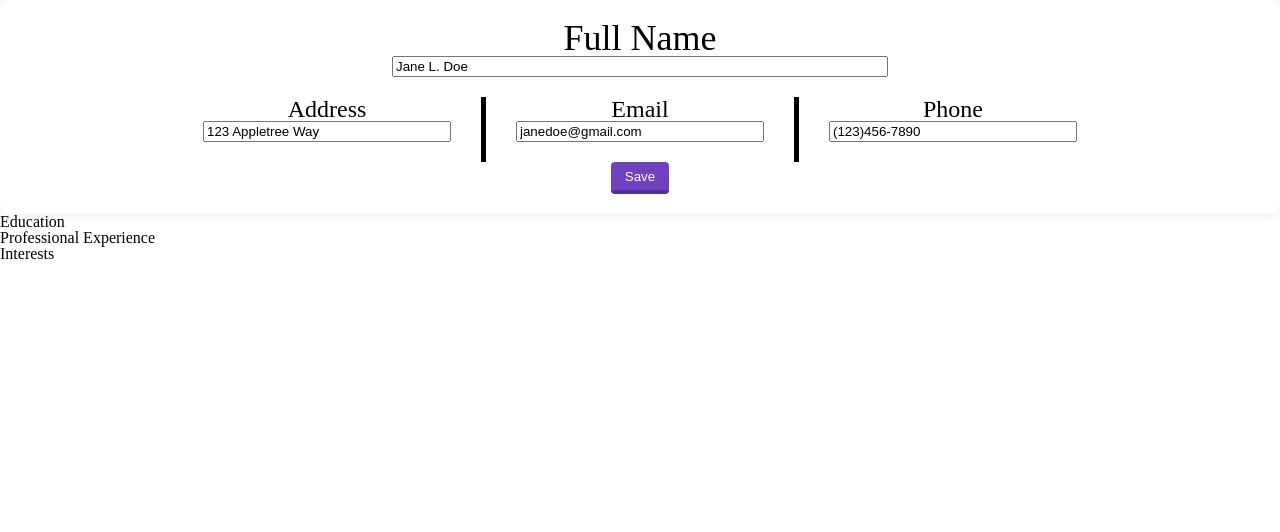
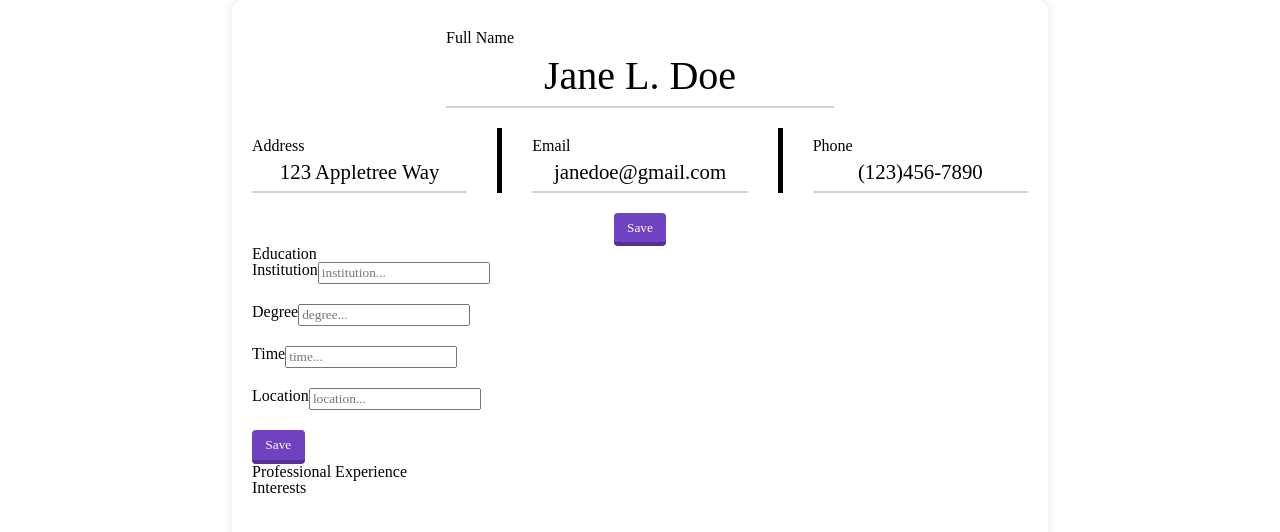
Before and after one commit to rex-smith/cv-project, a React (Create React App) app: page / in a window 1280 px wide. Shown: the top 532 px of the page. Built offline with nearby package versions, Linux system fonts and the light colour scheme.

Commit message:
Updated header styling with improved form inputs

```diff
--- a/package.json
+++ b/package.json
@@ -9,6 +9,7 @@
     "react": "^18.2.0",
     "react-dom": "^18.2.0",
     "react-scripts": "5.0.1",
+    "uniqid": "^5.4.0",
     "web-vitals": "^2.1.4"
   },
   "scripts": {
--- a/src/App.js
+++ b/src/App.js
@@ -7,10 +7,11 @@ import "./styles/app.css";
 
 function App() {
   return (
-    <div>
+    <div className="main-container">
       <Header />
       <div>
         <h1>Education</h1>
+        <EducationList />
       </div>
       <div>
         <h1>Professional Experience</h1>
--- a/src/components/education/EducationItemForm.js
+++ b/src/components/education/EducationItemForm.js
@@ -9,6 +9,7 @@ class EducationItemForm extends React.Component {
       degree: props.degree,
       time: props.time,
       location: props.location,
+      id: props.id,
     };
 
     this.handleInputChange = this.handleInputChange.bind(this);
@@ -27,7 +28,12 @@ class EducationItemForm extends React.Component {
   render() {
     return (
       <div>
-        <form action="" onSubmit={this.props.handleEducationSubmit}>
+        <form
+          className="education-item-form"
+          action=""
+          onSubmit={(e) => this.props.handleEducationSubmit(e, this.props.id)}
+        >
+          <div className="education-item-field">
             <label htmlFor="institution">Institution</label>
             <input
               type="text"
@@ -36,6 +42,8 @@ class EducationItemForm extends React.Component {
               placeholder="institution..."
               onChange={this.handleInputChange}
             />
+          </div>
+          <div className="education-item-field">
             <label htmlFor="degree">Degree</label>
             <input
               type="text"
@@ -44,6 +52,8 @@ class EducationItemForm extends React.Component {
               placeholder="degree..."
               onChange={this.handleInputChange}
             />
+          </div>
+          <div className="education-item-field">
             <label htmlFor="time">Time</label>
             <input
               type="text"
@@ -52,6 +62,8 @@ class EducationItemForm extends React.Component {
               placeholder="time..."
               onChange={this.handleInputChange}
             />
+          </div>
+          <div className="education-item-field">
             <label htmlFor="location">Location</label>
             <input
               type="text"
@@ -60,6 +72,8 @@ class EducationItemForm extends React.Component {
               placeholder="location..."
               onChange={this.handleInputChange}
             />
+          </div>
+          <input type="submit" value="Save" className="button button-save" />
         </form>
       </div>
     );
--- a/src/components/education/EducationList.js
+++ b/src/components/education/EducationList.js
@@ -1,6 +1,8 @@
 import React from "react";
+import uniqid from "uniqid";
 import EducationItemDisplay from "./EducationItemDisplay";
 import EducationItemForm from "./EducationItemForm";
+import "./education.css";
 
 class EducationList extends React.Component {
   constructor() {
@@ -13,6 +15,7 @@ class EducationList extends React.Component {
           degree: "",
           time: "",
           location: "",
+          id: uniqid(),
         },
       ],
     };
@@ -29,6 +32,7 @@ class EducationList extends React.Component {
           degree: "",
           time: "",
           location: "",
+          id: uniqid(),
         },
       ],
       showForm: true,
@@ -44,8 +48,7 @@ class EducationList extends React.Component {
 
     // Updating the information for the Education Item that was submitted
     this.setState((prevState) => ({
-      educationArray: [
-        prevState.educationArray.map((item) => {
+      educationArray: prevState.educationArray.map((item) => {
         if (item.id === id) {
           return {
             institution: institution,
@@ -54,9 +57,10 @@ class EducationList extends React.Component {
             location: location,
             id: id,
           };
+        } else {
+          return item;
         }
       }),
-      ],
       showForm: false,
     }));
   };
@@ -68,10 +72,26 @@ class EducationList extends React.Component {
   };
 
   render() {
+    console.log(this.state.educationArray);
     return (
-      <div>
+      <div className="education-list">
         {this.state.showForm
           ? this.state.educationArray.map((item) => {
+              return (
+                <EducationItemForm
+                  institution={item.institution}
+                  degree={item.degree}
+                  time={item.time}
+                  location={item.location}
+                  addEducationItem={this.addEducationItem}
+                  handleEducationSubmit={this.handleEducationSubmit}
+                  key={item.id}
+                  id={item.id}
+                />
+              );
+            })
+          : this.state.educationArray.map((item) => {
+              return (
                 <EducationItemDisplay
                   institution={item.institution}
                   degree={item.degree}
@@ -79,17 +99,10 @@ class EducationList extends React.Component {
                   location={item.location}
                   addEducationItem={this.addEducationItem}
                   showEducationForm={this.showEducationForm}
-              />;
-            })
-          : this.state.educationArray.map((item) => {
-              <EducationItemForm
-                institution={item.institution}
-                degree={item.degree}
-                time={item.time}
-                location={item.location}
-                addEducationItem={this.addEducationItem}
-                handleEducationSubmit={this.handleEducationSubmit}
-              />;
+                  key={item.id}
+                  id={item.id}
+                />
+              );
             })}
       </div>
     );
--- /dev/null
+++ b/src/components/education/education.css
@@ -0,0 +1,21 @@
+.education-item-display {
+  display: flex;
+  flex-direction: column;
+}
+
+.education-item-form {
+  display: flex;
+  flex-direction: column;
+  align-items: flex-start;
+}
+
+.education-list {
+  display: flex;
+  flex-direction: column;
+}
+
+.education-item-field {
+  display: flex;
+  flex-direction: row;
+  margin-bottom: 20px;
+}
--- a/src/components/headers/Header.js
+++ b/src/components/headers/Header.js
@@ -1,6 +1,7 @@
 import React from "react";
 import HeaderDisplay from "./HeaderDisplay";
 import HeaderForm from "./HeaderForm";
+import "./header.css";
 
 class Header extends React.Component {
   constructor() {
--- a/src/components/headers/HeaderForm.js
+++ b/src/components/headers/HeaderForm.js
@@ -1,5 +1,4 @@
 import React from "react";
-import "./header.css";
 
 class FormHeader extends React.Component {
   constructor(props) {
@@ -33,8 +32,7 @@ class FormHeader extends React.Component {
           action=""
           onSubmit={this.props.handleHeaderSubmit}
         >
-          <div className="name-field">
-            <label htmlFor="fullName">Full Name</label>
+          <div className="form-group field">
             <input
               type="text"
               id="fullName"
@@ -42,11 +40,14 @@ class FormHeader extends React.Component {
               placeholder="full name..."
               value={this.state.fullName}
               onChange={this.handleInputChange}
+              className="form-field name"
             />
+            <label htmlFor="fullName" className="form-label">
+              Full Name
+            </label>
           </div>
           <div className="secondary-fields">
-            <div className="header-secondary-field">
-              <label htmlFor="address">Address</label>
+            <div className="form-group field">
               <input
                 type="text"
                 id="address"
@@ -54,11 +55,14 @@ class FormHeader extends React.Component {
                 placeholder="address..."
                 value={this.state.address}
                 onChange={this.handleInputChange}
+                className="form-field"
               />
+              <label htmlFor="address" className="form-label">
+                Address
+              </label>
             </div>
             <span className="bar"></span>
-            <div className="header-secondary-field">
-              <label htmlFor="email">Email</label>
+            <div className="form-group field">
               <input
                 type="email"
                 id="email"
@@ -66,11 +70,14 @@ class FormHeader extends React.Component {
                 placeholder="email..."
                 value={this.state.email}
                 onChange={this.handleInputChange}
+                className="form-field"
               />
+              <label htmlFor="email" className="form-label">
+                Email
+              </label>
             </div>
             <span className="bar"></span>
-            <div className="header-secondary-field">
-              <label htmlFor="phone">Phone</label>
+            <div className="form-group field">
               <input
                 type="text"
                 id="phone"
@@ -78,7 +85,11 @@ class FormHeader extends React.Component {
                 placeholder="phone number..."
                 value={this.state.phone}
                 onChange={this.handleInputChange}
+                className="form-field"
               />
+              <label htmlFor="phone" className="form-label">
+                Phone
+              </label>
             </div>
           </div>
           <input type="submit" value="Save" className="button button-save" />
--- a/src/components/headers/header.css
+++ b/src/components/headers/header.css
@@ -6,19 +6,6 @@
   justify-content: center;
   height: 100%;
   width: 100%;
-  background-color: #fff;
-  border-radius: 10px;
-  box-shadow: 0 0 10px rgba(0, 0, 0, 0.1);
-  padding: 20px;
-}
-
-.name-field {
-  text-align: center;
-  font-size: 36px;
-  width: 40%;
-  margin-bottom: 20px;
-  display: flex;
-  flex-direction: column;
 }
 
 .secondary-fields {
@@ -26,15 +13,77 @@
   justify-content: center;
   gap: 30px;
   width: 100%;
+  margin: 20px 0px;
 }
 
-.header-secondary-field {
+/* Form input styling */
+
+.form-group {
+  position: relative;
+  padding: 15px 0 0;
+  margin-top: 10px;
+  width: 50%;
+}
+
+.form-field {
+  font-family: inherit;
+  width: 100%;
+  border: 0;
+  border-bottom: 2px solid #d2d3d4;
+  outline: 0;
+  font-size: 1.3rem;
+  color: #000;
+  padding: 7px 0;
+  background: transparent;
+  transition: border-color 0.2s;
   text-align: center;
-  font-size: 24px;
-  width: 20%;
-  margin-bottom: 20px;
-  display: flex;
-  flex-direction: column;
+}
+
+.form-field::placeholder {
+  color: transparent;
+}
+
+.form-field:placeholder-shown ~ .form-label {
+  font-size: 1.3rem;
+  cursor: text;
+  top: 20px;
+}
+
+.form-label {
+  position: absolute;
+  top: 0;
+  display: block;
+  transition: 0.2s;
+  font-size: 1rem;
+  color: #000;
+}
+
+.form-field:focus ~ .form-label {
+  position: absolute;
+  top: 0;
+  display: block;
+  transition: 0.2s;
+  font-size: 1rem;
+  color: #6f42c1;
+  font-weight: 700;
+}
+
+.form-field:focus {
+  padding-bottom: 6px;
+  font-weight: 700;
+  border-width: 3px;
+  border-image: linear-gradient(to right, #6f42c1, #553098);
+  border-image-slice: 1;
+}
+
+.form-field:required:invalid {
+  box-shadow: none;
+}
+
+/* Probably need to delete */
+
+.name {
+  font-size: 40px;
 }
 
 .bar {
--- a/src/styles/app.css
+++ b/src/styles/app.css
@@ -1,5 +1,16 @@
 * {
   box-sizing: border-box;
+  font-family: "Times New Roman", Times, serif;
+}
+
+.main-container {
+  width: 100vw;
+  height: 100vh;
+  margin: 0 auto;
+  background-color: #fff;
+  border-radius: 10px;
+  box-shadow: 0 0 10px rgba(0, 0, 0, 0.1);
+  padding: 20px;
 }
 
 .button {
@@ -26,3 +37,15 @@
   background-color: #6f42c1;
   border-bottom: solid 4px #553098;
 }
+
+.button-add {
+  background-color: #2b6cb0;
+  border-bottom: solid 4px #2c5282;
+}
+
+@media screen and (min-width: 612px) {
+  .main-container {
+    width: 8.5in;
+    height: 11in;
+  }
+}
```
Also changed, not shown: src/components/education/EducationItemDisplay.js (+17 -7 lines), 1 other file (tests, documents, lock files or other folders). Lines whose indentation alone changed are shown as unchanged.
